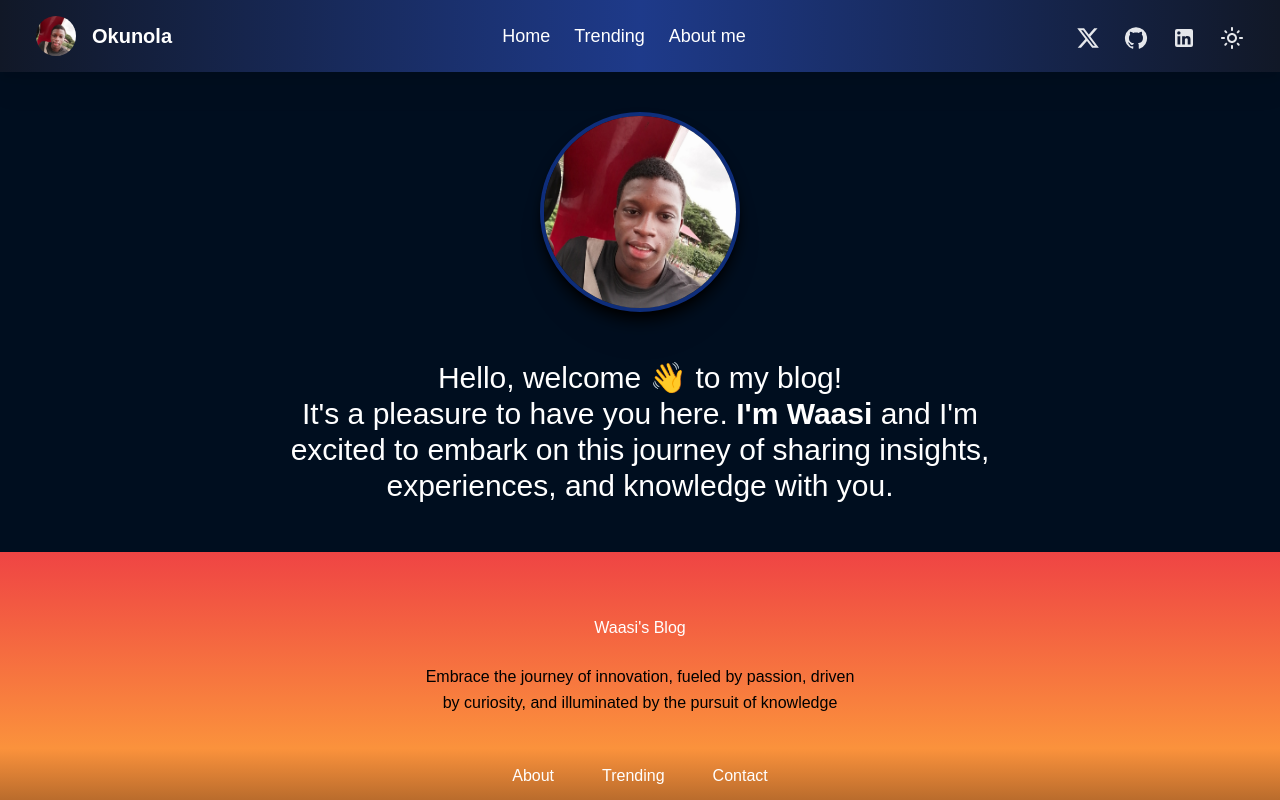
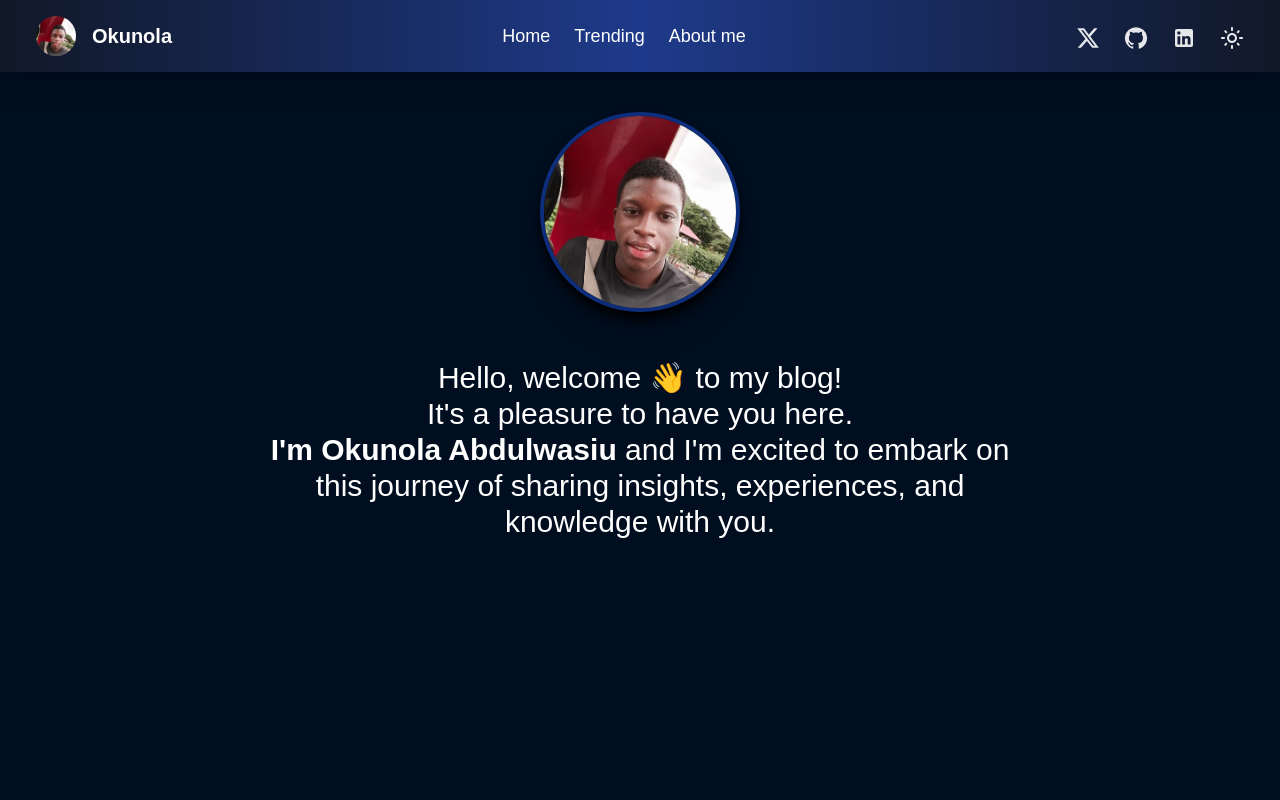
Before and after one commit to Okunola11/Nextjs-Mdx-Blog, a Next.js app: page /about in a window 1280 px wide. Shown: the top 800 px of the page. Built offline with nearby package versions, Linux system fonts and the light colour scheme.

Commit message:
Corrected name spelling @about page

```diff
--- a/app/about/page.tsx
+++ b/app/about/page.tsx
@@ -4,15 +4,17 @@ export const revalidate = 0;
 
 export default function About() {
   return (
-    <div className="px-4 md:px-6 max-w-[800px] mx-auto">
+    <div className="h-screen px-4 md:px-6 max-w-[800px] mx-auto">
       <MyProfilePic />
       <p className="mt-12 mb-12 text-3xl text-center dark:text-white">
         Hello, welcome 👋&nbsp;to my blog!
         <br />
         It's a pleasure to have you here.{" "}
-        <span className="whitespace-nowrap font-bold">I'm Waasi</span> and I'm
-        excited to embark on this journey of sharing insights, experiences, and
-        knowledge with you.
+        <span className="whitespace-nowrap font-bold">
+          I'm Okunola Abdulwasiu
+        </span>{" "}
+        and I'm excited to embark on this journey of sharing insights,
+        experiences, and knowledge with you.
       </p>
     </div>
   );
```
